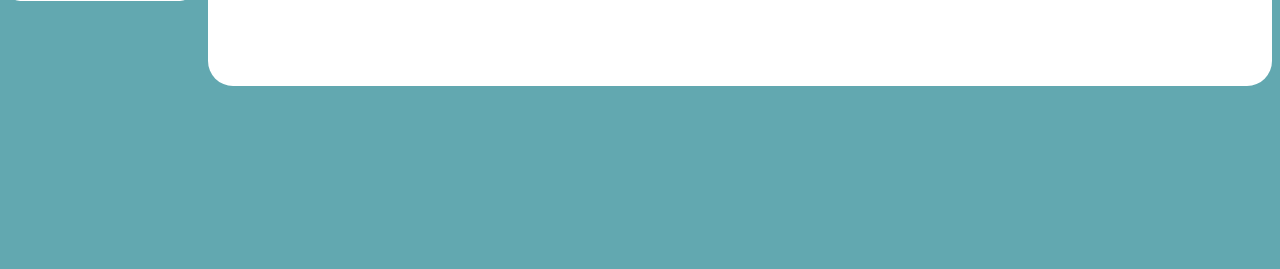
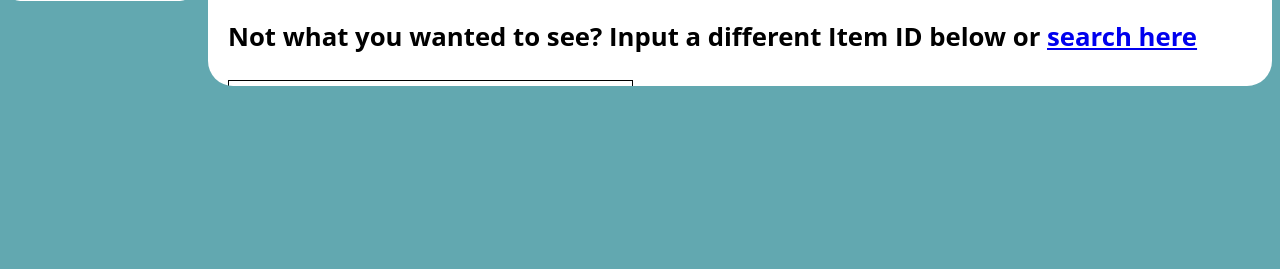
Before and after one commit to amanda82615/VintageVideoGameReseller, a PHP site: page /listing.php in a window 1280 px wide. Shown: the part 490-759 px from the top of the page. Run offline with PHP 8.4, Linux system fonts and the light colour scheme; data that the repository does not hold is empty.

Commit message:
Can change Item in listing page

```diff
--- a/listing.php
+++ b/listing.php
@@ -183,8 +183,28 @@
                         }
                     }
                     $_SESSION['Price'] = $value;
+
+
+
+
+
 					$conn->close();
 				?>
+
+                <h3>Not what you wanted to see? Input a different Item ID below or <a href="search.php">search here</a></h3>
+                <!-- Input ItemId form -->
+                <form action="listing.php" style="margin:left;max-width:500px" method="post">
+                    <table class= "table1">
+                        <tr>
+                            <td>Item ID</td>
+                        </tr>
+                        <tr>
+                            <td><input type="text" class = "search" placeholder="Search..." name="ItemId"></td>
+                            <td><input type="submit" class= "button1" name= "Submit"></td>
+                        </tr>
+                    </table>
+                </form>
+
 				</div>
 			</div>
 
```
